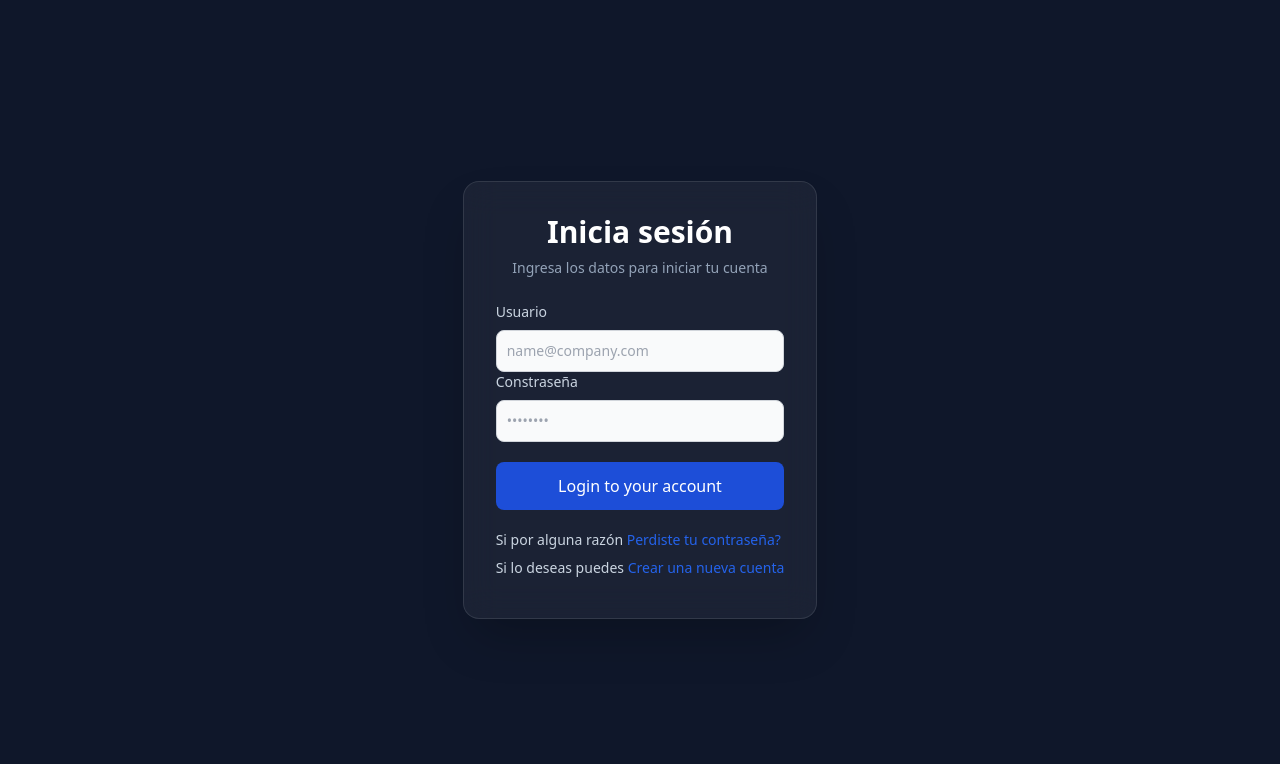
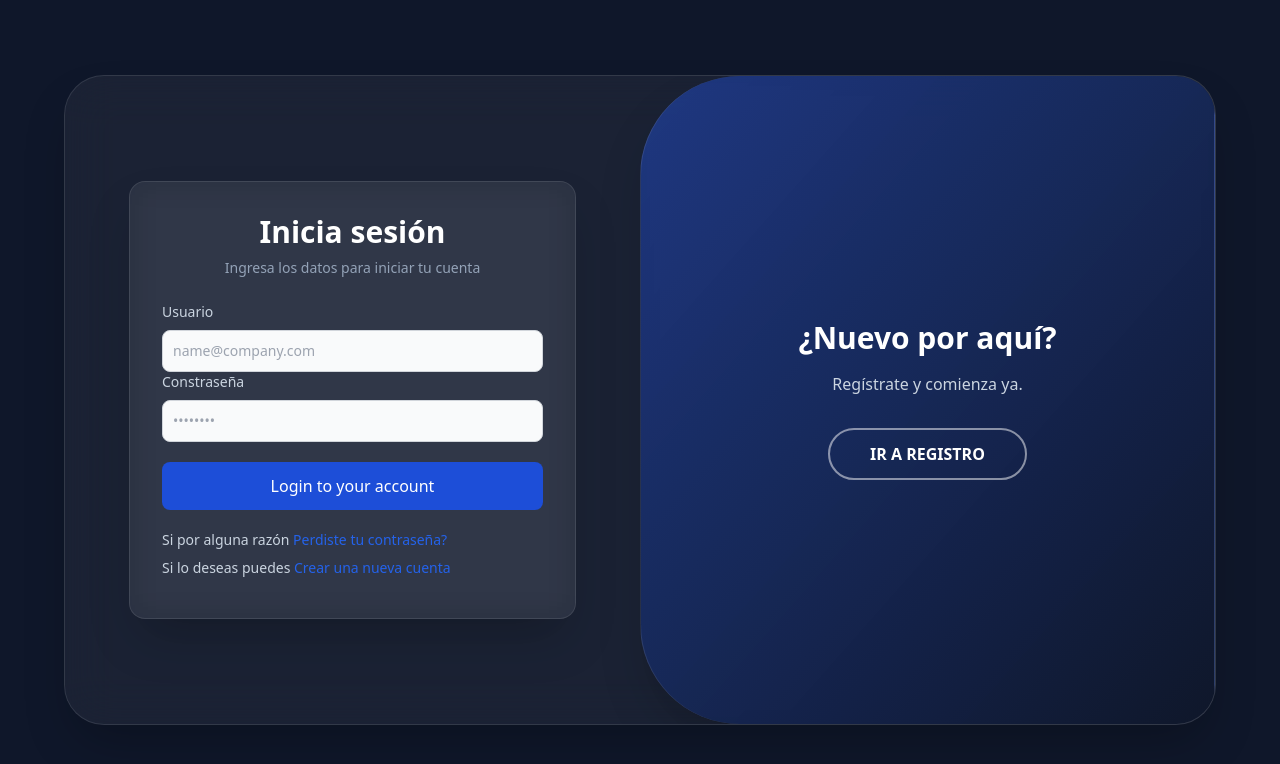
Before and after one commit to felimera/app-monolith-login, an Angular app in the folder app-login-front/: page /auth/session in a window 1280 px wide. Before the commit this address led to /auth/log-in. Shown: the top 764 px of the page. Built offline with nearby package versions, Linux system fonts and the light colour scheme.

Commit message:
feat(front): Creation of the session component that will contain the lo-in and sign-up forms.

```diff
--- a/app-login-front/src/app/app.component.html
+++ b/app-login-front/src/app/app.component.html
@@ -1,4 +1,3 @@
-<div class="min-h-screen bg-[#0f172a] flex items-center justify-center p-4">
-  <!-- El contenido de tu login aquí -->
+<div class="min-h-screen bg-[#0f172a]">
   <router-outlet />
 </div>
--- /dev/null
+++ b/app-login-front/src/app/auth/features/auth-session/auth-session.component.html
@@ -0,0 +1,48 @@
+<!-- Contenedor principal -->
+<div class="flex items-center justify-center p-4 md:p-6 w-full min-h-screen">
+
+  <!-- Tarjeta: h-auto en móvil para que crezca con el contenido, h-[650px] en PC -->
+  <div class="relative w-full max-w-6xl min-h-[550px] md:h-[650px] bg-white/5 backdrop-blur-xl border border-white/10 rounded-[1.5rem] md:rounded-[2.5rem] overflow-hidden shadow-2xl">
+
+    <!-- LADO: Login -->
+    <!-- w-full en móvil, w-1/2 en PC -->
+    <div class="absolute inset-0 md:w-1/2 transition-all duration-700 ease-in-out z-20"
+         [ngClass]="isLogin ? 'translate-x-0 opacity-100' : 'translate-x-[-100%] md:translate-x-[-10%] opacity-0 pointer-events-none'">
+      <div class="p-6 md:p-16 flex flex-col justify-center h-full">
+        <app-auth-log-in></app-auth-log-in>
+        <!-- Botón extra solo para móvil para cambiar de vista -->
+        <button (click)="toggleView()" class="md:hidden mt-6 text-blue-400 text-sm font-medium underline">
+          ¿No tienes cuenta? Regístrate aquí
+        </button>
+      </div>
+    </div>
+
+    <!-- LADO: Registro -->
+    <!-- w-full en móvil, w-1/2 en PC -->
+    <div class="absolute inset-0 md:left-1/2 md:w-1/2 transition-all duration-700 ease-in-out z-20"
+         [ngClass]="!isLogin ? 'translate-x-0 opacity-100' : 'translate-x-[100%] md:translate-x-[10%] opacity-0 pointer-events-none'">
+      <div class="p-6 md:p-16 flex flex-col justify-center h-full">
+        <app-auth-sign-up></app-auth-sign-up>
+        <!-- Botón extra solo para móvil para cambiar de vista -->
+        <button (click)="toggleView()" class="md:hidden mt-6 text-blue-400 text-sm font-medium underline">
+          ¿Ya tienes cuenta? Inicia sesión
+        </button>
+      </div>
+    </div>
+
+    <!-- PANEL DE TRANSICIÓN (OVERLAY): Solo visible en Desktop (md:flex) -->
+    <div class="hidden md:flex absolute inset-y-0 w-1/2 bg-gradient-to-br from-blue-900/90 to-[#0f172a] backdrop-blur-md transition-all duration-700 ease-in-out z-30 border-x border-white/10 shadow-2xl"
+         [ngClass]="isLogin ? 'left-1/2 rounded-l-[100px]' : 'left-0 rounded-r-[100px]'">
+
+      <div class="flex flex-col items-center justify-center text-white p-12 text-center w-full">
+        <h2 class="text-3xl font-bold mb-4">{{ isLogin ? '¿Nuevo por aquí?' : '¿Ya eres miembro?' }}</h2>
+        <p class="mb-8 text-slate-300">{{ isLogin ? 'Regístrate y comienza ya.' : 'Inicia sesión para continuar.' }}</p>
+        <button (click)="toggleView()"
+                class="px-10 py-3 border-2 border-white/50 rounded-full hover:bg-white hover:text-[#0f172a] transition-all font-bold">
+          {{ isLogin ? 'IR A REGISTRO' : 'IR A LOGIN' }}
+        </button>
+      </div>
+    </div>
+
+  </div>
+</div>
--- /dev/null
+++ b/app-login-front/src/app/auth/features/auth-session/auth-session.component.ts
@@ -0,0 +1,19 @@
+import { Component } from '@angular/core';
+import AuthLogInComponent from '../auth-log-in/auth-log-in.component';
+import AuthSignUpComponent from '../auth-sign-up/auth-sign-up.component';
+import { CommonModule } from '@angular/common';
+
+@Component({
+  selector: 'app-auth-session',
+  standalone: true,
+  imports: [CommonModule, AuthLogInComponent, AuthSignUpComponent],
+  templateUrl: './auth-session.component.html',
+  styles: ``
+})
+export default class AuthSessionComponent {
+  isLogin = true; // Controla qué div se muestra
+
+  toggleView() {
+    this.isLogin = !this.isLogin;
+  }
+}
--- a/app-login-front/src/app/auth/features/auth-shell/auth-routing.ts
+++ b/app-login-front/src/app/auth/features/auth-shell/auth-routing.ts
@@ -10,7 +10,11 @@ export default [
     loadComponent: () => import('../auth-log-in/auth-log-in.component')
   },
   {
+    path: 'session',
+    loadComponent: () => import('../auth-session/auth-session.component')
+  },
+  {
     path: '**',
-    redirectTo: 'log-in'
+    redirectTo: 'session'
   }
 ] as Routes;
```
